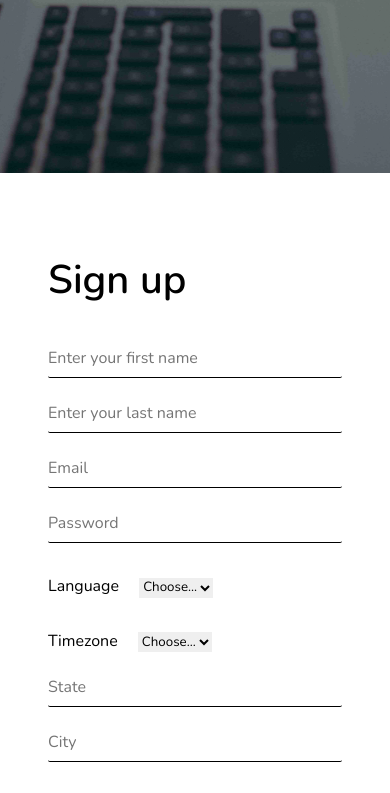
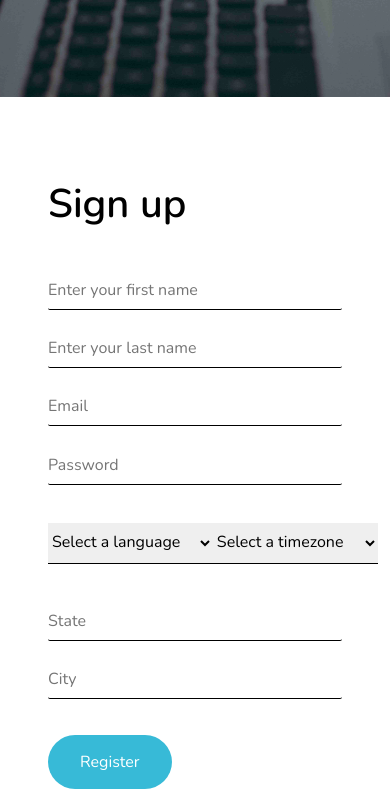
Before and after one commit to conyeneke1/registrationPage, a plain HTML site: page index.html in a window 390 px wide. Shown: the part 582-1375 px from the top of the page. Drawn offline with nearby package versions, Linux system fonts and the light colour scheme.

Commit message:
styled the select input

```diff
--- a/index.html
+++ b/index.html
@@ -20,17 +20,13 @@
                 <p>Welcome to my registration page. If you don't have an account, kindly registor to get full access to our website.</p>
                 <h5>Login with social media</h5>
                 <div class="buttons">
-                    <button type="button" class="btn btn-1"><i class="fa-brands fa-facebook-f"></i></button>
-                    <button type="button" class="btn btn-2"><i class="fa-brands fa-twitter"></i> Log in with twitter</button>
+                    <button type="button" class="btn btn-2"><i class="fas fa-mail"></i> Log in with email</button>
                 </div>
             </div>
         </div>
 
         <div class="right-wrapper">
         <div class="right">
-            <!-- <div class="logo">
-                <p class="logo pl-4 pt-2">Jiza <span>Tech</span></p>
-            </div> -->
             <h1>Sign up</h1>
 
             <form>
@@ -54,24 +50,26 @@
                     <input required type="password" class="form-control" id="inputPassword4" placeholder="Password">
                 </div>
 
+                <div class="select-option">
                     <div class="language">
-                    <label class="my-1 mr-2" for="language">Language</label>
+                        <!-- <label class="my-1 mr-2" for="language">Language</label> -->
                         <select required class="my-select custom-select my-1 mr-sm-2 mb-3" id="language">
-                        <option selected>Choose...</option>
+                            <option selected>Select a language</option>
                             <option value="1">English</option>
                             <option value="2">Yoruba</option>
                             <option value="3">Hausa</option>
                         </select>
                     </div>
 
-                <div>
-                    <label class="my-1 mr-2" for="timezone">Timezone</label>
+                    <div class="timezone">
+                        <!-- <label class="my-1 mr-2" for="timezone">Timezone</label> -->
                         <select class="my-select custom-select my-1 mr-sm-2 mb-3" id="timezone">
-                        <option selected>Choose...</option>
+                            <option selected>Select a timezone</option>
                             <option value="1">GMT +1</option>
                             <option value="2">GMT +2</option>
                             <option value="3">GMT +3</option>
                         </select>
+                    </div>
                 </div>
 
                 <div class="col-md-6 mb-3">
--- a/style.css
+++ b/style.css
@@ -20,7 +20,7 @@
 }
 
 .left {
-    margin: 12rem 5rem;
+    margin: 13rem 5rem;
 }
 
 .left h1 {
@@ -86,20 +86,20 @@
 
 .right-wrapper {
     width: 55%;
-    height: 100%;
+    height: 100vh;
 }
 
 .right {
-    margin: 3rem 7rem;
+    margin: 4rem 7rem;
 }
 
 .right h1 {
     font-size: 2.5rem;
-    margin-bottom: 2rem;
+    margin-bottom: 2.5rem;
 }
 
 form div {
-    margin: 1rem 0;
+    margin: 1.2rem 0;
 }
 
 form div label {
@@ -117,14 +117,6 @@ form div input {
     border-radius: 2px;
     font-size: 1rem;
     align-content: flex-end;
-}
-
-.password {
-    margin-bottom: 2rem;
-}
-
-.language select {
-    margin-bottom: 1rem;
 }
 
 .right button {
@@ -155,15 +147,81 @@ form div input {
     color: #5e5e5e;
 }
 
+.language {
+    display: flex;
+    flex-flow: column;
+}
+
+.language select {
+    /* margin-top: 0.5rem; */
+    width: 18rem;
+}
+
+.timezone {
+    display: flex;
+    flex-flow: column;
+}
+
+.timezone select {
+    /* margin-top: 0.5rem; */
+    width: 18rem;
+}
+
+.select-option {
+    display: flex;
+    justify-content: space-between;
+}
+
+
 .my-select {
-    border: none !important;
     outline: none !important;
+    border: none;
+    border-bottom: 0.1rem solid #000;
+    font-size: 1rem;
+    padding: 0.5rem 0;
 }
 
 
 
 
+
+
+
+
+
+
+
+
+@media (max-width: 1500px) {
+    .timezone select {
+        width: 16rem;
+    }
+
+    .language select {
+        width: 16rem;
+    }
+}
+
+@media (max-width: 1390px) {
+    .timezone select {
+        width: 14rem;
+    }
+
+    .language select {
+        width: 14rem;
+    }
+}
+
+
 @media (max-width: 1310px) {
+    .timezone select {
+        width: 16rem;
+    }
+
+    .language select {
+        width: 16rem;
+    }
+
     .left {
         margin: 12rem 3rem;
     }
@@ -185,15 +243,41 @@ form div input {
     }
 }
 
+@media (max-width: 1150px) {
+    .timezone select {
+        width: 14.5rem;
+    }
+
+    .language select {
+        width: 14.5rem;
+    }
+}
+
 @media (max-width: 1060px) {
+    .timezone select {
+        width: 13rem;
+    }
+
+    .language select {
+        width: 13rem;
+    }
+
     .left {
-        margin: 7rem 3rem;
+        margin: 10rem 3rem;
     }
 }
 
 @media (max-width: 1000px) {
+    .timezone select {
+        width: 10.3rem;
+    }
+
+    .language select {
+        width: 10.3rem;
+    }
+
     .left {
-        margin: 5rem 3rem;
+        margin: 10rem 3rem;
     }
 
     .buttons {
@@ -295,6 +379,7 @@ form div input {
     }
 
     .footer {
+        margin: 2rem 0;
         font-size: 0.9rem;
     }
 }
```
Lines whose indentation alone changed are shown as unchanged.
